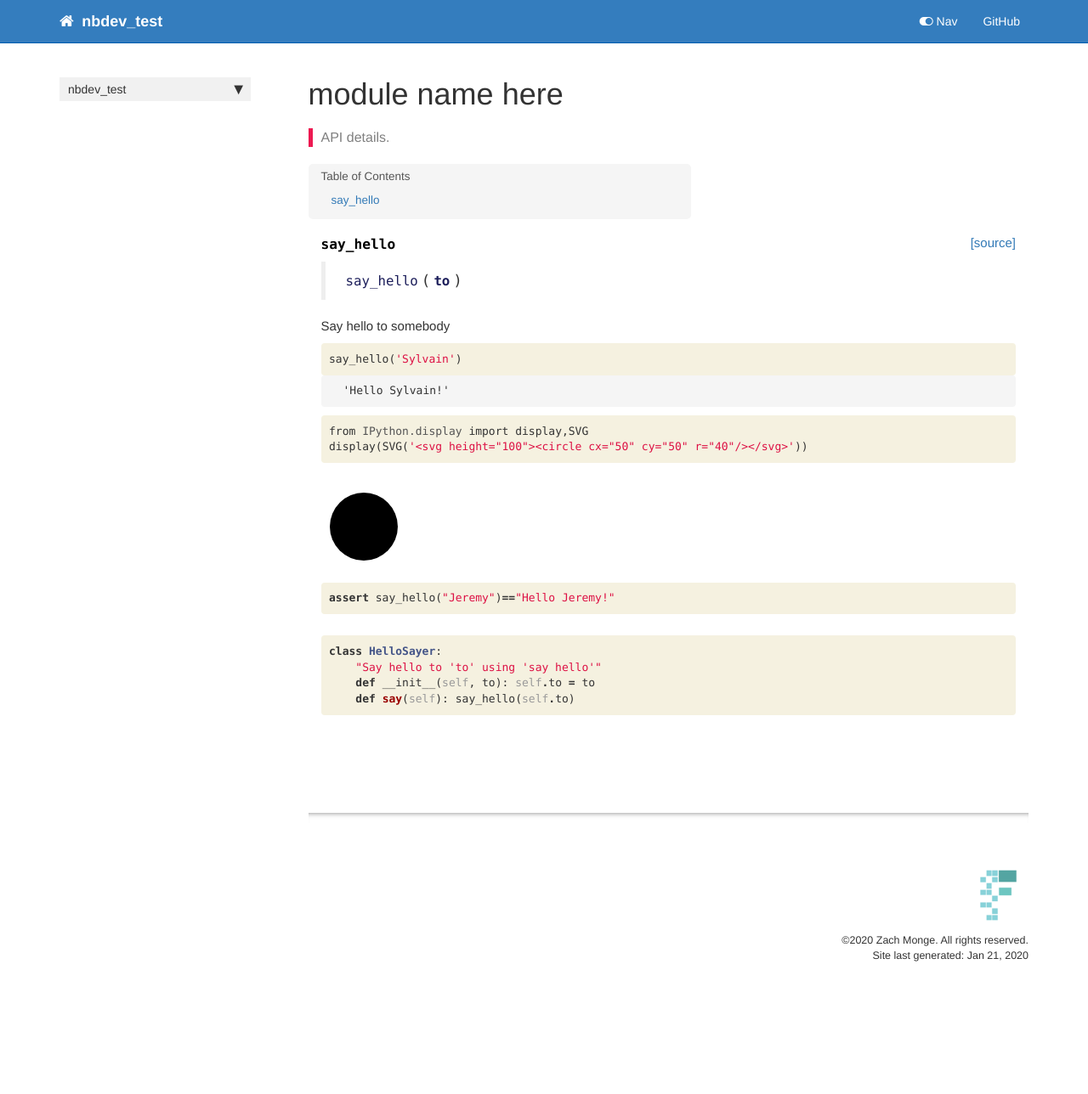
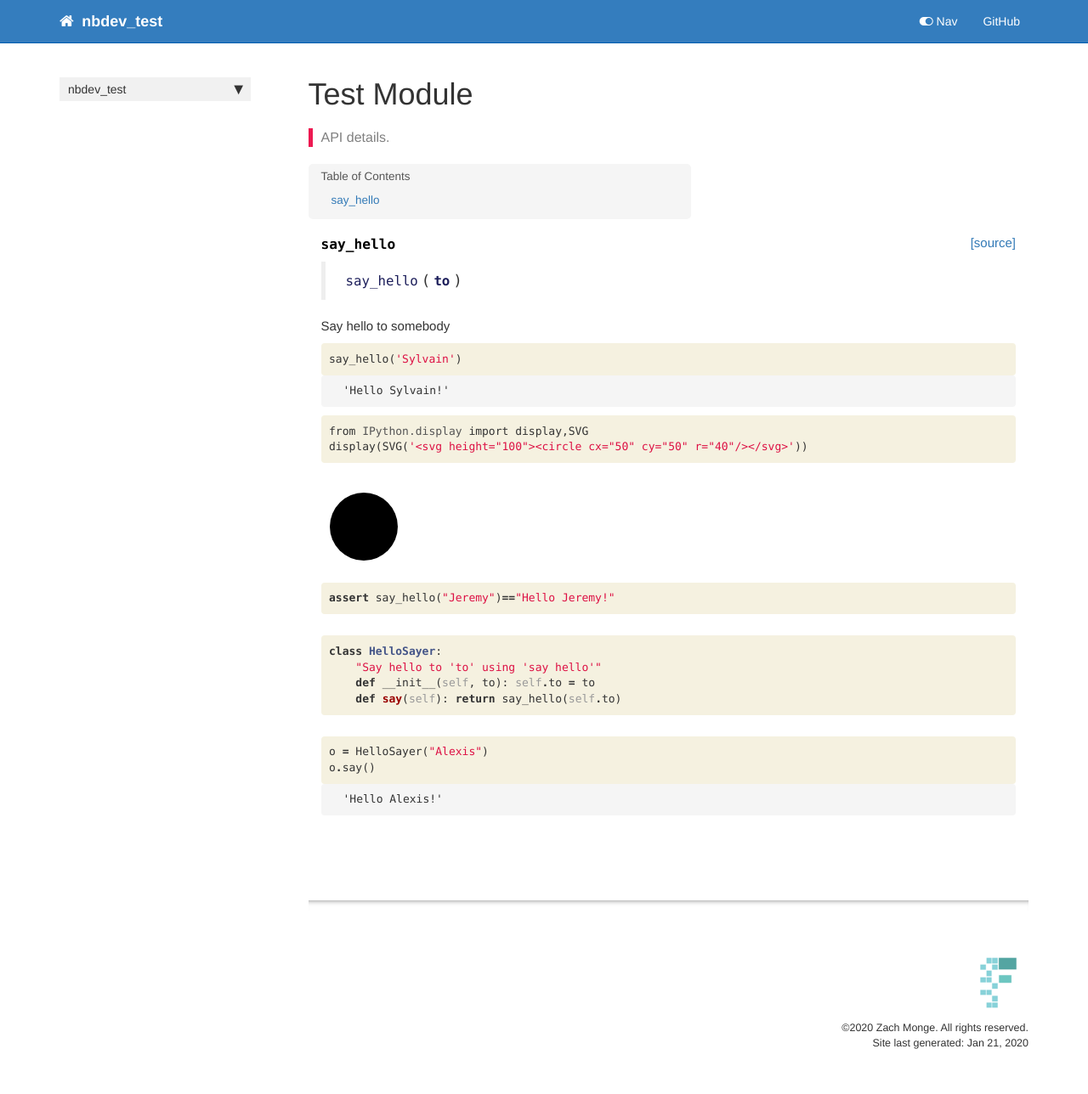
Before and after one commit to zachmonge/nbdev_test, a Jekyll site: the page built from docs/core.html, in a window 1280 px wide. Shown: the whole page at 85% size. Built offline with Jekyll 4.4.1, drawn with Linux system fonts in a browser that asks for light colours; nearby versions of some CDN libraries; comment, search, counter and statistics services are not loaded; before the commit the page ends 1184 px from its top, so only the background shows below that.

Commit message:
Add docs

```diff
--- a/docs/_data/sidebars/home_sidebar.yml
+++ b/docs/_data/sidebars/home_sidebar.yml
@@ -10,7 +10,7 @@ entries:
       title: Overview
       url: /
     - output: web,pdf
-      title: module name here
+      title: Test Module
       url: /core
     output: web
     title: nbdev_test
--- a/docs/core.html
+++ b/docs/core.html
@@ -1,6 +1,6 @@
 ---
 
-title: module name here
+title: Test Module
 
 keywords: fastai
 sidebar: home_sidebar
@@ -125,7 +125,7 @@ summary: "API details."
 <div class=" highlight hl-ipython3"><pre><span></span><span class="k">class</span> <span class="nc">HelloSayer</span><span class="p">:</span>
     <span class="s2">&quot;Say hello to &#39;to&#39; using &#39;say hello&#39;&quot;</span>
     <span class="k">def</span> <span class="fm">__init__</span><span class="p">(</span><span class="bp">self</span><span class="p">,</span> <span class="n">to</span><span class="p">):</span> <span class="bp">self</span><span class="o">.</span><span class="n">to</span> <span class="o">=</span> <span class="n">to</span>
-    <span class="k">def</span> <span class="nf">say</span><span class="p">(</span><span class="bp">self</span><span class="p">):</span> <span class="n">say_hello</span><span class="p">(</span><span class="bp">self</span><span class="o">.</span><span class="n">to</span><span class="p">)</span>
+    <span class="k">def</span> <span class="nf">say</span><span class="p">(</span><span class="bp">self</span><span class="p">):</span> <span class="k">return</span> <span class="n">say_hello</span><span class="p">(</span><span class="bp">self</span><span class="o">.</span><span class="n">to</span><span class="p">)</span>
 </pre></div>
 
     </div>
@@ -133,4 +133,37 @@ summary: "API details."
 </div>
 
 </div>
+<div class="cell border-box-sizing code_cell rendered">
+
 </div>
+<div class="cell border-box-sizing code_cell rendered">
+<div class="input">
+
+<div class="inner_cell">
+    <div class="input_area">
+<div class=" highlight hl-ipython3"><pre><span></span><span class="n">o</span> <span class="o">=</span> <span class="n">HelloSayer</span><span class="p">(</span><span class="s2">&quot;Alexis&quot;</span><span class="p">)</span>
+<span class="n">o</span><span class="o">.</span><span class="n">say</span><span class="p">()</span>
+</pre></div>
+
+    </div>
+</div>
+</div>
+
+<div class="output_wrapper">
+<div class="output">
+
+<div class="output_area">
+
+
+
+<div class="output_text output_subarea output_execute_result">
+<pre>&#39;Hello Alexis!&#39;</pre>
+</div>
+
+</div>
+
+</div>
+</div>
+
+</div>
+</div>
--- a/docs/sidebar.json
+++ b/docs/sidebar.json
@@ -1,6 +1,6 @@
 {
   "nbdev_test": {
     "Overview": "/",
-    "module name here": "/core"
+    "Test Module": "/core"
   }
 }
```
Also changed, not shown: 2 other files.
